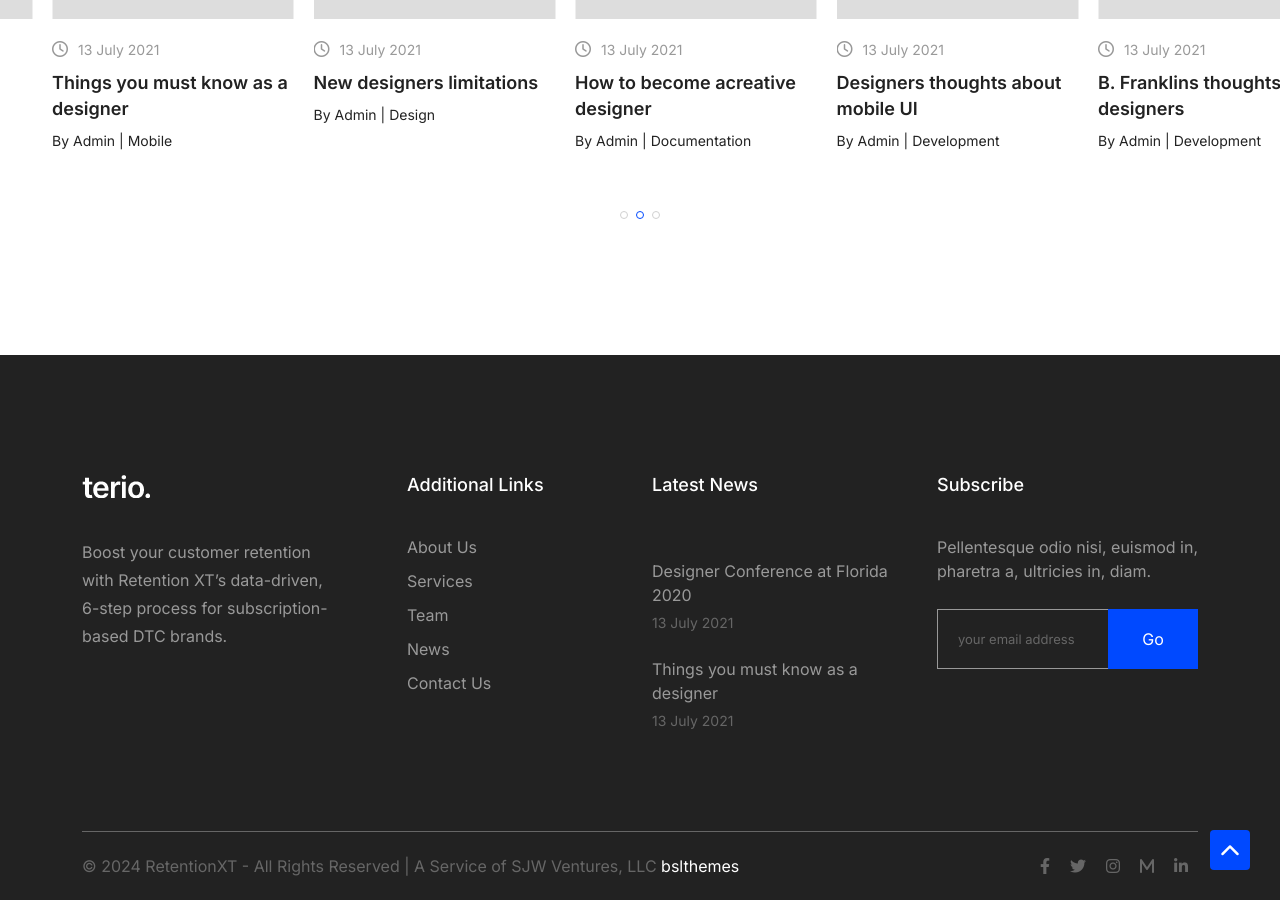
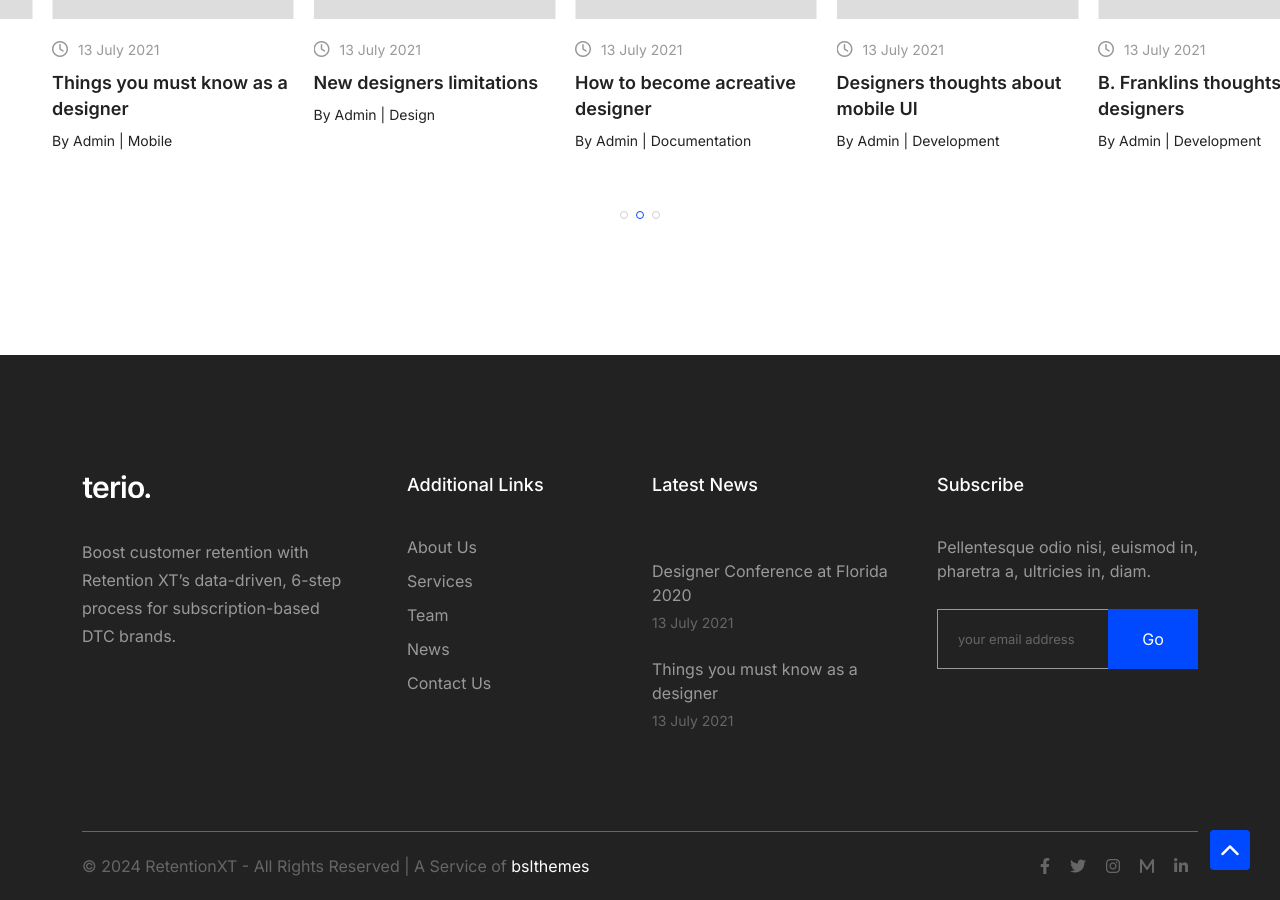
Before and after one commit to swagner2/siweb, a Jekyll site: the page built from index.html, in a window 1280 px wide and 900 px high, scrolled down 5822 px. Built offline with Jekyll 4.4.1, drawn with Linux system fonts in a browser that asks for light colours; a file with an impossible date is left out.

Commit message:
Update settings.yml

```diff
--- a/_data/settings.yml
+++ b/_data/settings.yml
@@ -41,8 +41,8 @@
 
 ### Footer
 footer:
-  description: "Boost your customer retention with Retention XT’s data-driven, 6-step process for subscription-based DTC brands."
-  copyright: "RetentionXT - All Rights Reserved | A Service of SJW Ventures, LLC <a href=\"https://saleignition.com\" target=\"_blank\">bslthemes</a>"
+  description: "Boost customer retention with Retention XT’s data-driven, 6-step process for subscription-based DTC brands."
+  copyright: "RetentionXT - All Rights Reserved | A Service of  <a href=\"https://saleignition.com\" target=\"_blank\">bslthemes</a>"
 
   menu:
     title: "Additional Links"
```
